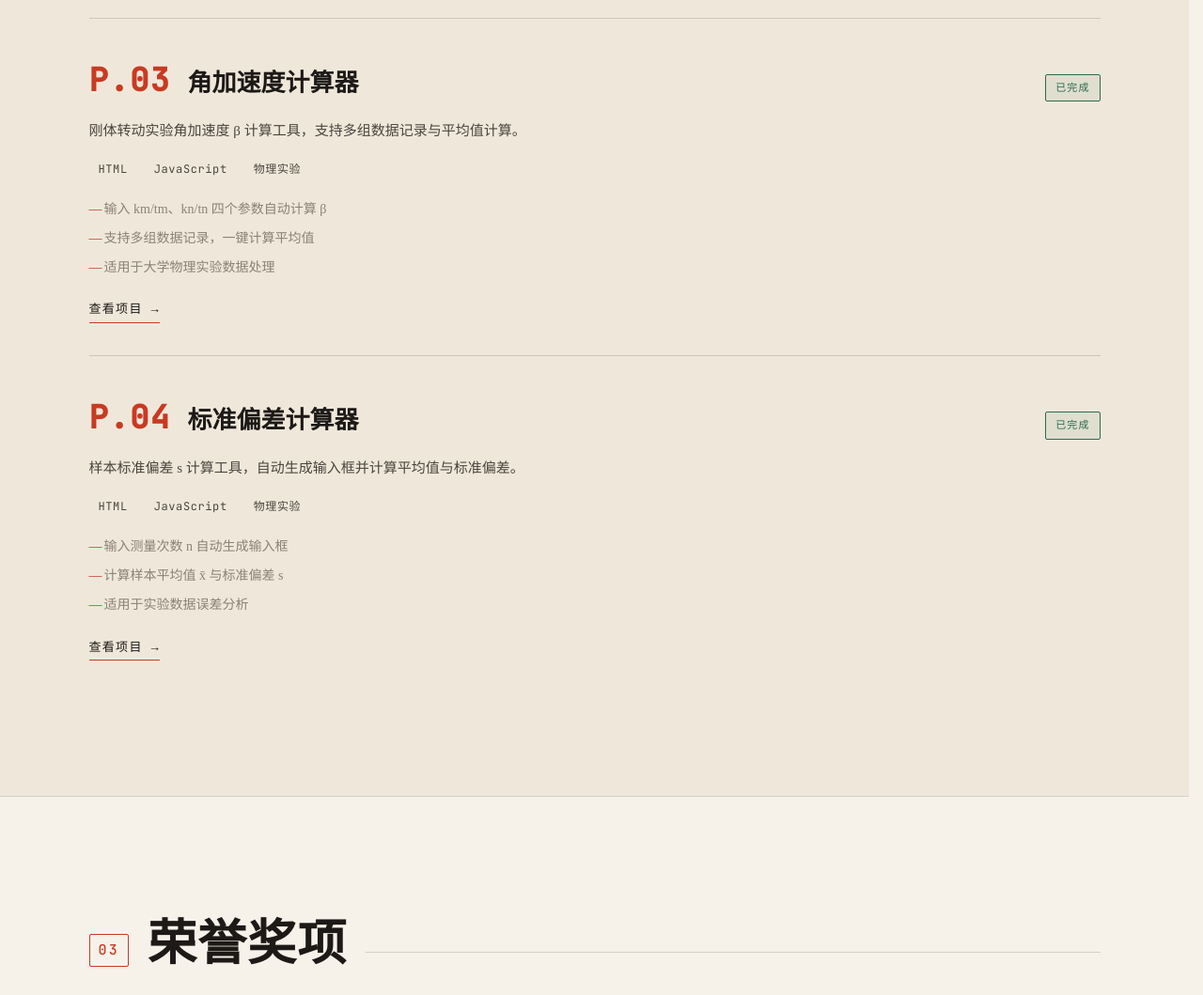
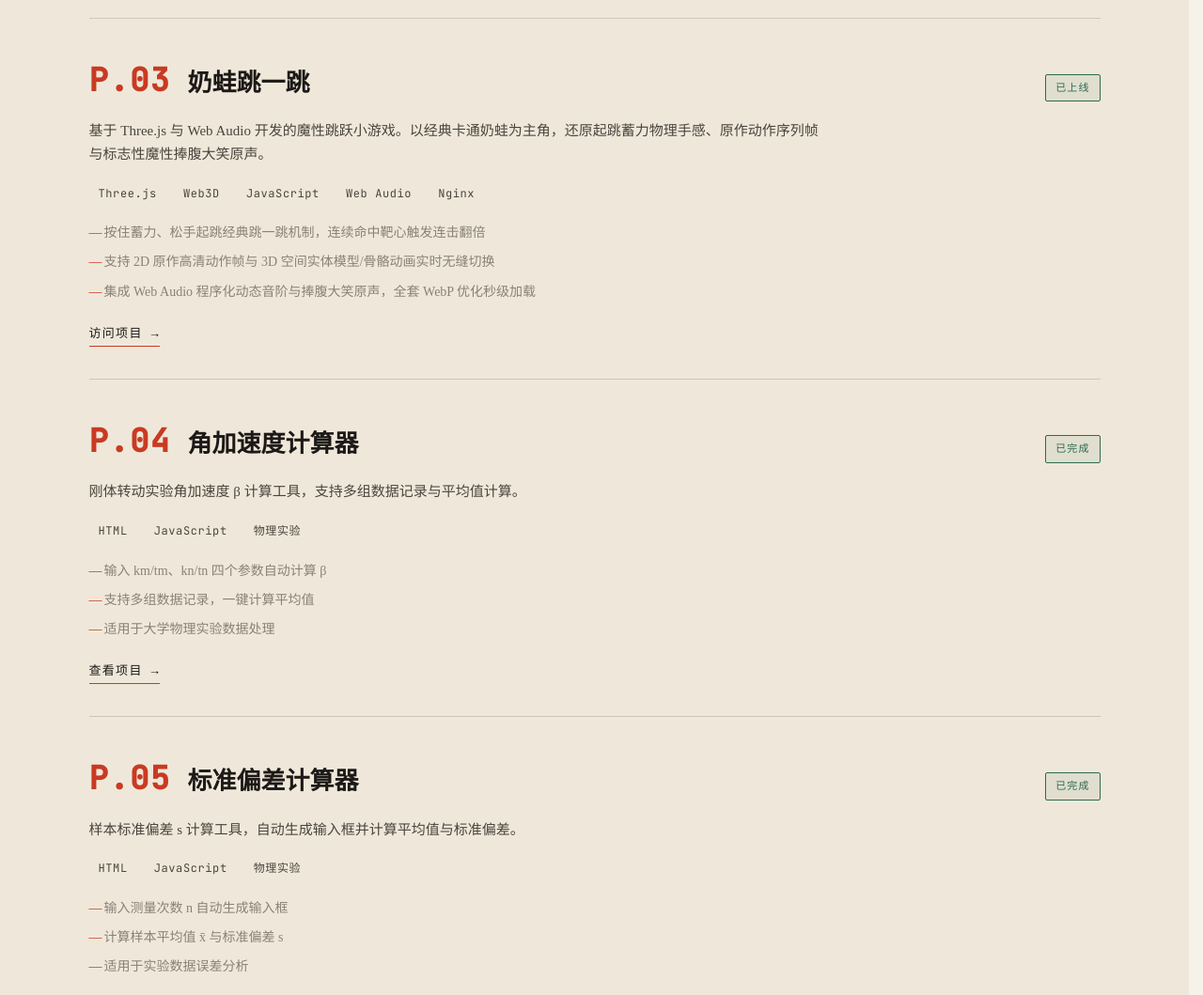
Before and after one commit to yzpmf/Ge-resurme, a plain HTML site: page index.html in a window 1280 px wide. Shown: the part 2600-3659 px from the top of the page at 94% size. Drawn offline with Linux system fonts and the light colour scheme; no server answers.

Commit message:
feat: 补发项目经历「奶蛙跳一跳」卡片（P.03）并顺延后续编号

```diff
--- a/index.html
+++ b/index.html
@@ -341,10 +341,32 @@ html.welcome-font-fallback {
             <a href="https://yushanfang.gezhenghao.com/" target="_blank" class="project-link">访问项目 →</a>
           </div>
 
-          <!-- ========== 项目卡片 3：角加速度计算器 ========== -->
+          <!-- ========== 项目卡片 3：奶蛙跳一跳 ========== -->
           <div class="project-card">
             <div class="project-header">
-              <h3><span class="project-index">P.03</span>角加速度计算器</h3>
+              <h3><span class="project-index">P.03</span>奶蛙跳一跳</h3>
+              <span class="project-status status-done">已上线</span>
+            </div>
+            <p>基于 Three.js 与 Web Audio 开发的魔性跳跃小游戏。以经典卡通奶蛙为主角，还原起跳蓄力物理手感、原作动作序列帧与标志性魔性捧腹大笑原声。</p>
+            <div class="project-tags">
+              <span class="tech-tag">Three.js</span>
+              <span class="tech-tag">Web3D</span>
+              <span class="tech-tag">JavaScript</span>
+              <span class="tech-tag">Web Audio</span>
+              <span class="tech-tag">Nginx</span>
+            </div>
+            <ul class="project-points">
+              <li>按住蓄力、松手起跳经典跳一跳机制，连续命中靶心触发连击翻倍</li>
+              <li>支持 2D 原作高清动作帧与 3D 空间实体模型/骨骼动画实时无缝切换</li>
+              <li>集成 Web Audio 程序化动态音阶与捧腹大笑原声，全套 WebP 优化秒级加载</li>
+            </ul>
+            <a href="https://naiwa.gezhenghao.com/" target="_blank" class="project-link">访问项目 →</a>
+          </div>
+
+          <!-- ========== 项目卡片 4：角加速度计算器 ========== -->
+          <div class="project-card">
+            <div class="project-header">
+              <h3><span class="project-index">P.04</span>角加速度计算器</h3>
               <span class="project-status status-done">已完成</span>
             </div>
             <p>刚体转动实验角加速度 β 计算工具，支持多组数据记录与平均值计算。</p>
@@ -361,10 +383,10 @@ html.welcome-font-fallback {
             <a href="https://gezhenghao.com/project/角加速度" target="_blank" class="project-link">查看项目 →</a>
           </div>
 
-          <!-- ========== 项目卡片 4：标准偏差计算器 ========== -->
+          <!-- ========== 项目卡片 5：标准偏差计算器 ========== -->
           <div class="project-card">
             <div class="project-header">
-              <h3><span class="project-index">P.04</span>标准偏差计算器</h3>
+              <h3><span class="project-index">P.05</span>标准偏差计算器</h3>
               <span class="project-status status-done">已完成</span>
             </div>
             <p>样本标准偏差 s 计算工具，自动生成输入框并计算平均值与标准偏差。</p>
```
Also changed, not shown: HANDOVER.md (+6 -2 lines).
